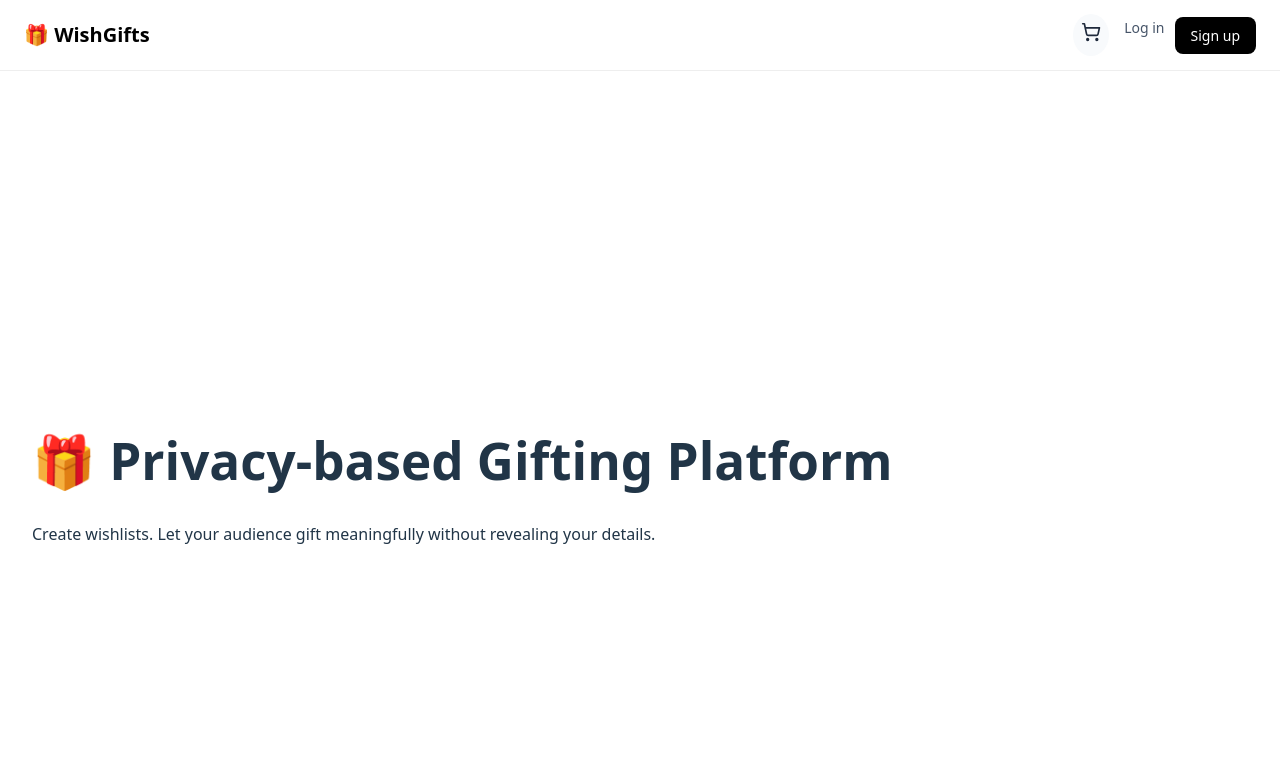
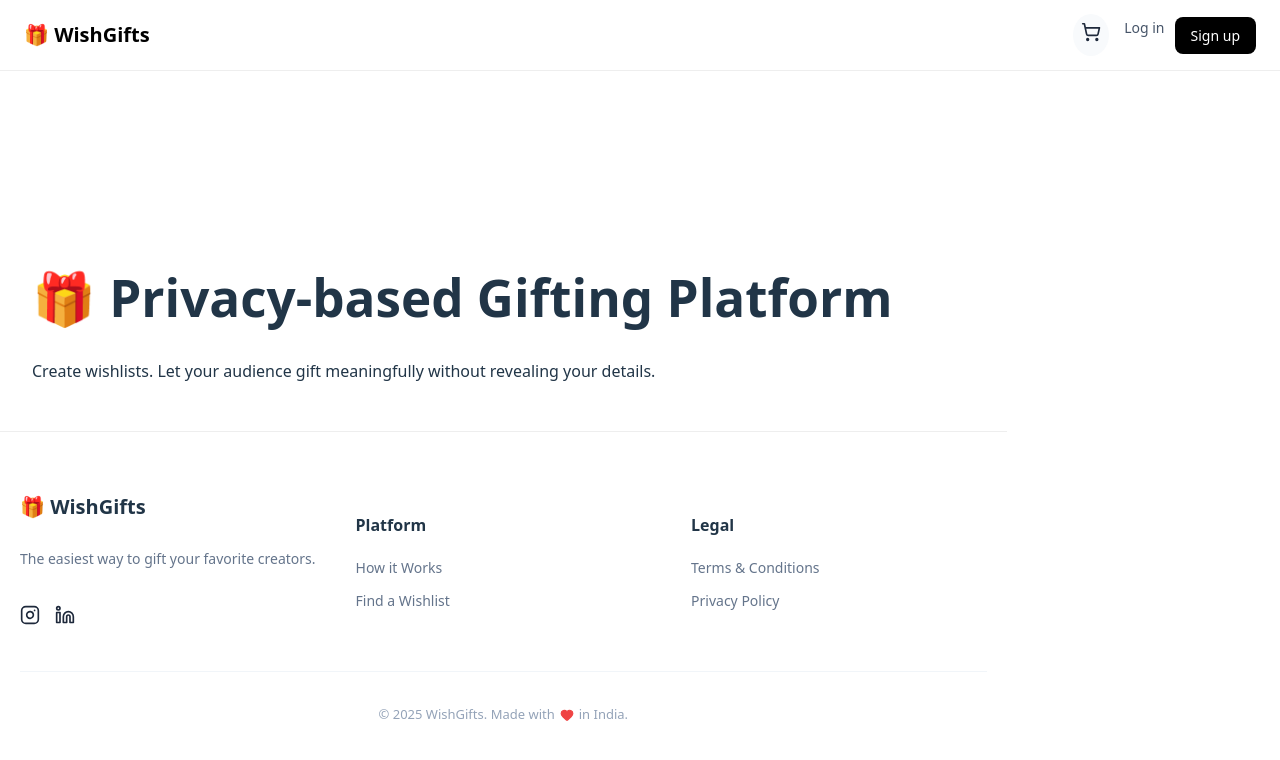
Before and after one commit to srujitha-wishpeti/wishpeti-staging, a React (Vite) app: page / in a window 1280 px wide. Shown: the top 760 px of the page. Built offline with nearby package versions, Linux system fonts and the light colour scheme.

Commit message:
added footer and other fixes

```diff
--- a/src/app/App.jsx
+++ b/src/app/App.jsx
@@ -1,14 +1,14 @@
 import AppRoutes from './routes'
 import { AuthProvider } from '../auth/AuthProvider'
 import Navbar from '../components/layout/NavBar'
+import Footer from '../components/layout/Footer'
 
 export default function App() {
-
-  <div className="text-red-500 text-3xl">TAILWIND WORKS</div>
   return (
     <AuthProvider>
       <Navbar />
       <AppRoutes />
+      <Footer />
     </AuthProvider>
   )
 }
--- /dev/null
+++ b/src/components/layout/Footer.jsx
@@ -0,0 +1,88 @@
+import React from 'react';
+import { Link } from 'react-router-dom';
+import { Instagram, Linkedin, Heart } from 'lucide-react';
+
+export default function Footer() {
+  const currentYear = new Date().getFullYear();
+
+  return (
+    <footer style={styles.footer}>
+      <div style={styles.container}>
+        {/* Brand Section */}
+        <div style={styles.section}>
+          <h3 style={styles.logo}>🎁 WishGifts</h3>
+          <p style={styles.tagline}>The easiest way to gift your favorite creators.</p>
+          <div style={styles.socialLinks}>
+            <a href="https://instagram.com/yourhandle" target="_blank" rel="noreferrer" style={styles.socialIcon}>
+              <Instagram size={20} />
+            </a>
+            <a href="https://linkedin.com/company/yourcompany" target="_blank" rel="noreferrer" style={styles.socialIcon}>
+              <Linkedin size={20} />
+            </a>
+          </div>
+        </div>
+
+        {/* Links Section */}
+        <div style={styles.linkGroup}>
+          <h4 style={styles.heading}>Platform</h4>
+          <Link to="/how-it-works" style={styles.link}>How it Works</Link>
+          <Link to="/search" style={styles.link}>Find a Wishlist</Link>
+        </div>
+
+        <div style={styles.linkGroup}>
+          <h4 style={styles.heading}>Legal</h4>
+          <Link to="/terms" style={styles.link}>Terms & Conditions</Link>
+          <Link to="/privacy" style={styles.link}>Privacy Policy</Link>
+        </div>
+      </div>
+
+      <div style={styles.bottomBar}>
+        <p style={styles.copyright}>
+          © {currentYear} WishGifts. Made with <Heart size={14} fill="#ef4444" color="#ef4444" /> in India.
+        </p>
+      </div>
+    </footer>
+  );
+}
+
+const styles = {
+  footer: {
+    backgroundColor: '#ffffff',
+    borderTop: '1px solid #eee',
+    padding: '60px 20px 20px',
+    marginTop: 'auto', // Pushes footer to bottom if page is short
+  },
+  container: {
+    maxWidth: '1100px',
+    margin: '0 auto',
+    display: 'grid',
+    gridTemplateColumns: 'repeat(auto-fit, minmax(200px, 1fr))',
+    gap: '40px',
+    paddingBottom: '40px',
+  },
+  section: {
+    display: 'flex',
+    flexDirection: 'column',
+    gap: '12px',
+  },
+  logo: { fontSize: '20px', fontWeight: 'bold', margin: 0 },
+  tagline: { color: '#64748b', fontSize: '14px', lineHeight: '1.5' },
+  socialLinks: { display: 'flex', gap: '15px', marginTop: '10px' },
+  socialIcon: { color: '#1e293b', transition: 'color 0.2s' },
+  linkGroup: { display: 'flex', flexDirection: 'column', gap: '12px' },
+  heading: { fontSize: '16px', fontWeight: '700', marginBottom: '8px' },
+  link: { textDecoration: 'none', color: '#64748b', fontSize: '14px', transition: 'color 0.2s' },
+  bottomBar: {
+    borderTop: '1px solid #f1f5f9',
+    paddingTop: '20px',
+    textAlign: 'center',
+  },
+  copyright: {
+    color: '#94a3b8',
+    fontSize: '13px',
+    display: 'flex',
+    alignItems: 'center',
+    justifyContent: 'center',
+    gap: '5px',
+  },
+};
--- a/src/pages/PublicWishlist.jsx
+++ b/src/pages/PublicWishlist.jsx
@@ -81,13 +81,9 @@ export default function PublicWishlist() {
   );
 
   return (
-        <div className="wishlist-page">
+  <div className="wishlist-page">
     <div className="public-profile-header">
         <div className="profile-inner">
-        {/* Small circle for profile picture if you add one later */}
-        <div className="profile-avatar">
-            {creator.display_name.charAt(0)}
-        </div>
         <div className="profile-text">
             <h1>{creator.display_name}'s Wishlist</h1>
             <p>@{creator.username} • {items.length} items</p>
```
Also changed, not shown: src/pages/PublicWishlist.css (line endings or trailing spaces).
